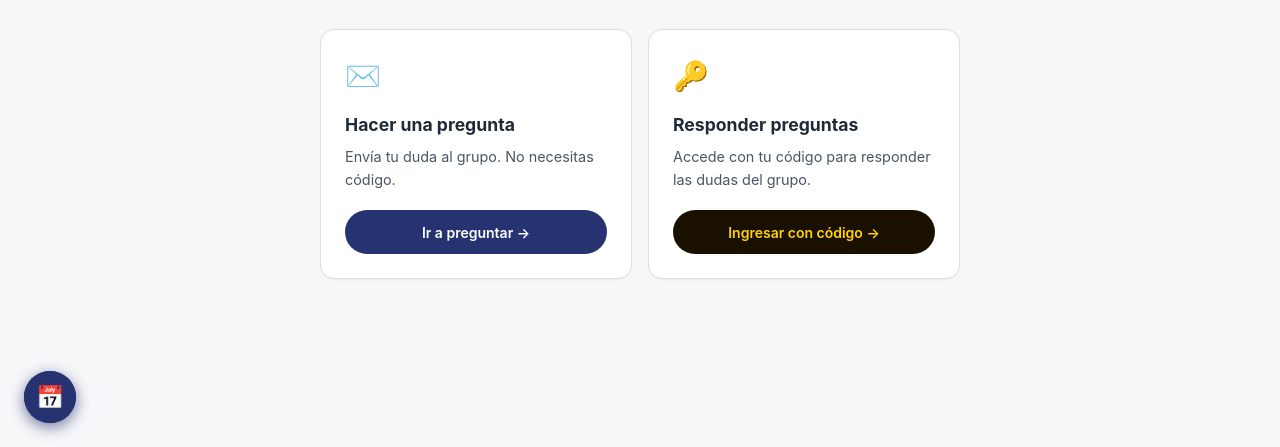
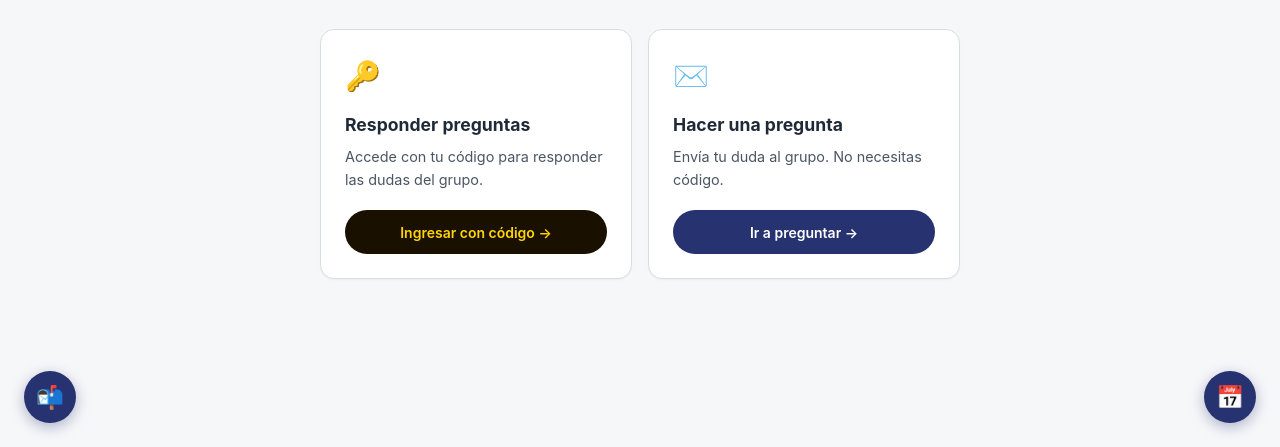
Before and after one commit to GaboKaboom/preguntas-app, a plain HTML site: page remixed-0d6392aa.html in a window 1280 px wide. Shown: the part 353-800 px from the top of the page. Drawn offline with Linux system fonts and the light colour scheme; no server answers.

Commit message:
Intercambiar orden de tarjetas en bienvenida: Responder preguntas primero

```diff
--- a/remixed-0d6392aa.html
+++ b/remixed-0d6392aa.html
@@ -398,7 +398,7 @@
     .fab-right {
       position: fixed;
       bottom: 1.5rem;
-      left: 1.5rem;
+      right: 1.5rem;
       z-index: 100;
       width: 52px;
       height: 52px;
@@ -621,7 +621,7 @@
     </a>
   </div>
 
-  <button class="fab-mailbox" id="fabBtn" title="Ver buzón" style="position:fixed;bottom:1.5rem;right:1.5rem;">
+  <button class="fab-mailbox" id="fabBtn" title="Ver buzón" style="position:fixed;bottom:1.5rem;left:1.5rem;">
     📬
     <span class="fab-badge hidden" id="fabBadge">0</span>
   </button>
@@ -638,17 +638,17 @@
       <p>Elige cómo quieres participar hoy.</p>
     </div>
     <div class="welcome-cards">
+      <div class="welcome-card" id="btnAdmin">
+        <span class="card-icon">🔑</span>
+        <h2>Responder preguntas</h2>
+        <p>Accede con tu código para responder las dudas del grupo.</p>
+        <button class="card-btn card-btn-admin">Ingresar con código →</button>
+      </div>
       <div class="welcome-card" id="btnPublic">
         <span class="card-icon">✉️</span>
         <h2>Hacer una pregunta</h2>
         <p>Envía tu duda al grupo. No necesitas código.</p>
         <button class="card-btn">Ir a preguntar →</button>
-      </div>
-      <div class="welcome-card" id="btnAdmin">
-        <span class="card-icon">🔑</span>
-        <h2>Responder preguntas</h2>
-        <p>Accede con tu código para responder las dudas del grupo.</p>
-        <button class="card-btn card-btn-admin">Ingresar con código →</button>
       </div>
     </div>
   </div>
```
